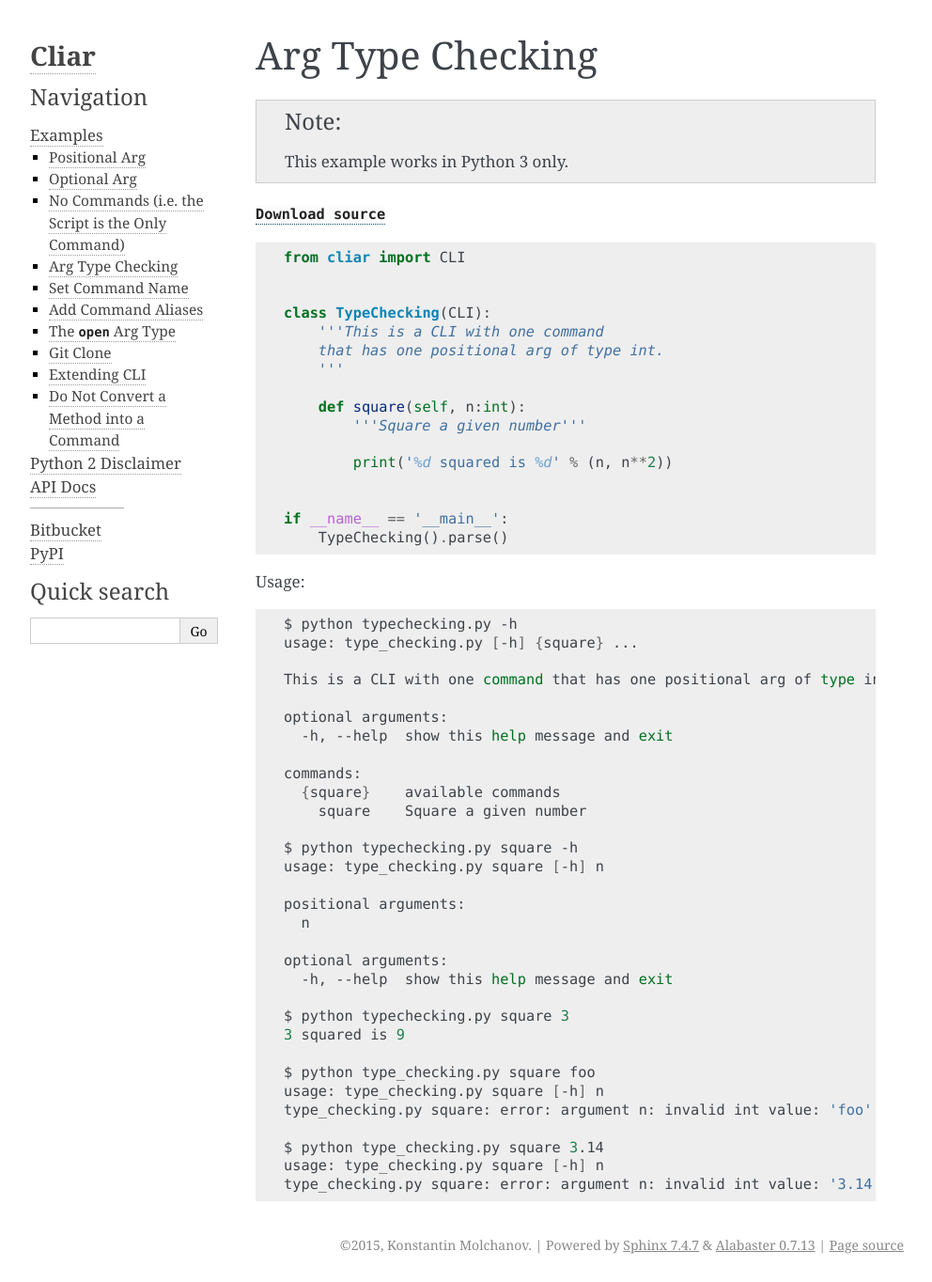
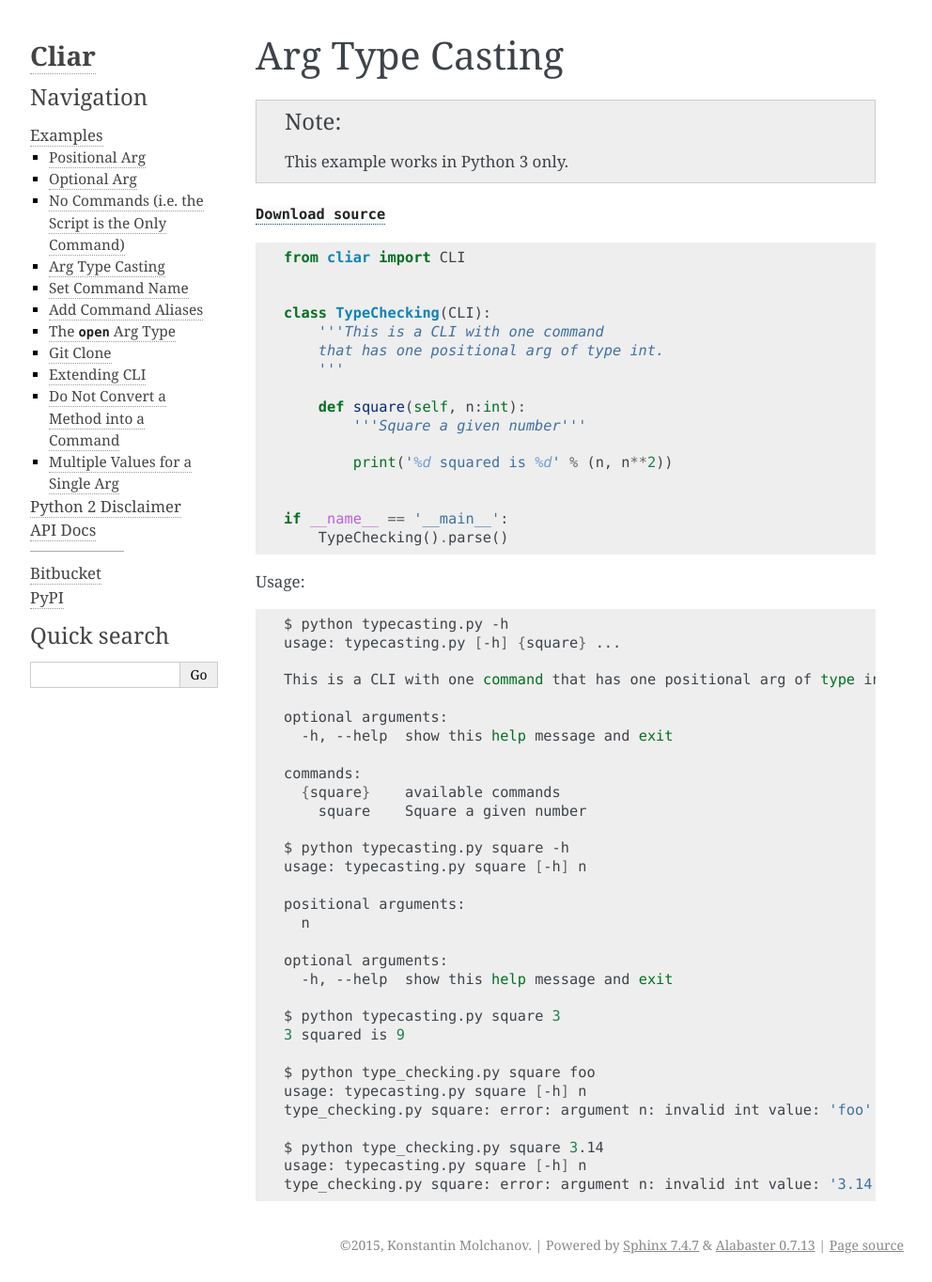
Before and after one commit to moigagoo/cliar, a Sphinx documentation site: the page built from docs/examples/typecasting.rst, in a window 1280 px wide. Shown: the whole page at 94% size, without its empty margins (148-1140 px from the left). Built offline with Sphinx 7.4.7, drawn with Linux system fonts in a browser that asks for light colours.

Commit message:
Docs: Examples: Multivalue example added + minor fixes.

```diff
--- a/docs/examples/aliases.rst
+++ b/docs/examples/aliases.rst
@@ -3,7 +3,6 @@
 *******************
 
 .. note:: This example works in Python 3 only.
-
 
 :download:`Download source <aliases.py>`
 
--- a/docs/examples/index.rst
+++ b/docs/examples/index.rst
@@ -7,10 +7,11 @@
     positional
     optional
     nocommands
-    typechecking
+    typecasting
     setname
     aliases
     openfile
     git
     extend
     ignore
+    nargs
--- /dev/null
+++ b/docs/examples/nargs.py
@@ -0,0 +1,29 @@
+from cliar import CLI
+
+
+class Nargs(CLI):
+    '''This is a CLI with commands
+    that accept a sequence of values
+    for a single arg.
+    '''
+
+    def hello(self, names:list=['Mary', 'John']):
+        '''Say hello to people'''
+
+        for name in names:
+            print('Hello, %s!' % name)
+
+
+    def sum(self, numbers:tuple):
+        '''Sum all the given numbers'''
+
+        result = 0
+
+        for number in numbers:
+            result += int(number)
+
+        print('The sum is %d' % result)
+
+
+if __name__ == '__main__':
+    Nargs().parse()
--- a/docs/examples/setname.rst
+++ b/docs/examples/setname.rst
@@ -3,7 +3,6 @@
 ****************
 
 .. note:: This example works in Python 3 only. To make it work in Python 2, remove ``:int``.
-
 
 :download:`Download source <setname.py>`
 
--- a/docs/examples/typechecking.rst
+++ b/docs/examples/typecasting.rst
@@ -1,19 +1,19 @@
-*****************
-Arg Type Checking
-*****************
+****************
+Arg Type Casting
+****************
 
 .. note:: This example works in Python 3 only.
 
-:download:`Download source <typechecking.py>`
+:download:`Download source <typecasting.py>`
 
-.. literalinclude:: typechecking.py
+.. literalinclude:: typecasting.py
 
 Usage:
 
 .. code-block:: bash
 
-    $ python typechecking.py -h
-    usage: type_checking.py [-h] {square} ...
+    $ python typecasting.py -h
+    usage: typecasting.py [-h] {square} ...
 
     This is a CLI with one command that has one positional arg of type int.
 
@@ -24,8 +24,8 @@
       {square}    available commands
         square    Square a given number
 
-    $ python typechecking.py square -h
-    usage: type_checking.py square [-h] n
+    $ python typecasting.py square -h
+    usage: typecasting.py square [-h] n
 
     positional arguments:
       n
@@ -33,13 +33,13 @@
     optional arguments:
       -h, --help  show this help message and exit
 
-    $ python typechecking.py square 3
+    $ python typecasting.py square 3
     3 squared is 9
 
     $ python type_checking.py square foo
-    usage: type_checking.py square [-h] n
+    usage: typecasting.py square [-h] n
     type_checking.py square: error: argument n: invalid int value: 'foo'
 
     $ python type_checking.py square 3.14
-    usage: type_checking.py square [-h] n
+    usage: typecasting.py square [-h] n
     type_checking.py square: error: argument n: invalid int value: '3.14'
--- a/myextendedcli.py
+++ b/myextendedcli.py
@@ -8,5 +8,9 @@
     def goodbye(self):
         print('Good bye, and happy hacking!')
 
+    def hello(self, names=('John', 'Mary')):
+        for name in names:
+            print('Hello, %s' % name)
+
 if __name__ == '__main__':
     MyExtendedCLI().parse()
```
Also changed, not shown: docs/examples/nargs.rst (added, +59 -0 lines), docs/examples/typecasting.py (renamed from docs/examples/typechecking.py).
